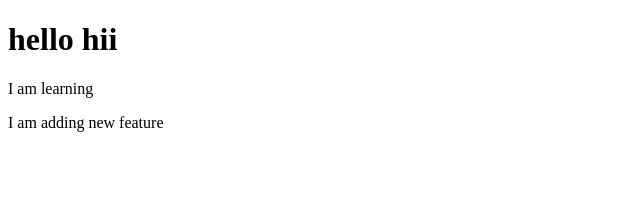
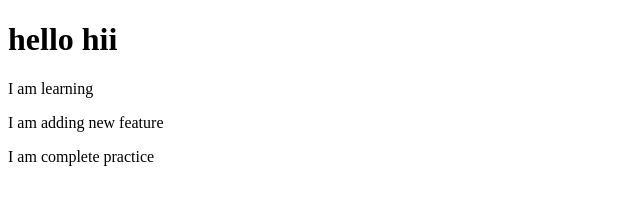
Before and after one commit to babuyadav2025/plus-demo, a plain HTML site: page index.html in a window 1280 px wide. Shown: the whole page, without its empty margins (0-640 px from the left). Drawn offline with Linux system fonts and the light colour scheme.

Commit message:
Add new feature

```diff
--- a/index.html
+++ b/index.html
@@ -9,5 +9,6 @@
     <h1>hello hii</h1>
     <p>I am learning</p>
     <p>I am adding new feature</p>
+    <p>I am complete practice</p>
 </body>
 </html>
```
